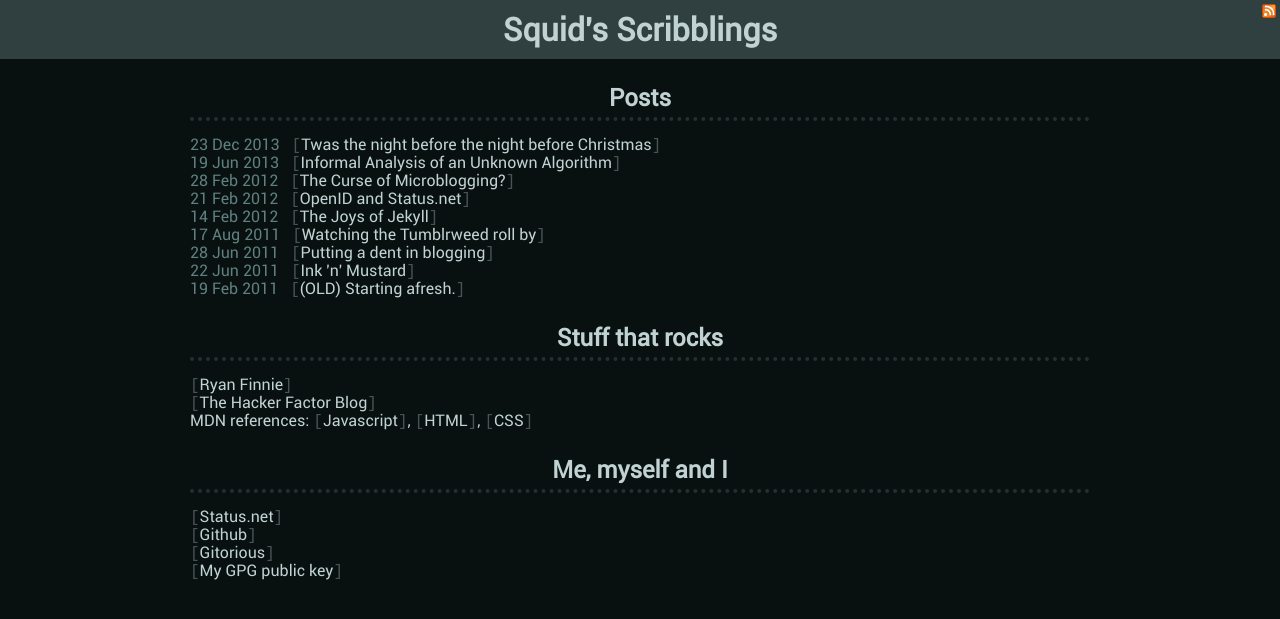
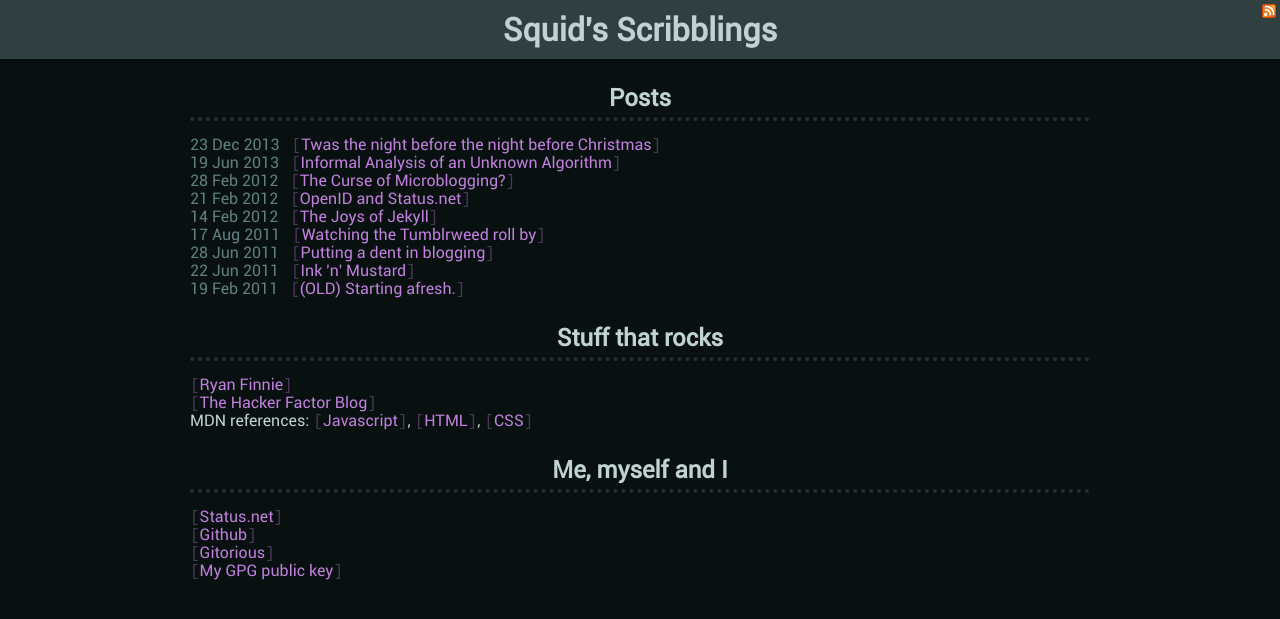
Before and after one commit to jesskay/psquid.net, a Jekyll site: the page built from index.html, in a window 1280 px wide. Shown: the top 619 px of the page. Built offline with Jekyll 4.4.1, drawn with Linux system fonts in a browser that asks for light colours.

Commit message:
Change link colours.

```diff
--- a/css/clean_ink.css
+++ b/css/clean_ink.css
@@ -74,11 +74,11 @@ a:hover h1, a:hover h2 {
 
 a {
   text-decoration: none;
-  color: rgb(192, 210, 210);
+  color: rgb(192, 128, 220);
 }
 
 a:visited {
-  color: rgb(128, 192, 220);
+  color: rgb(144, 80, 160);
 }
 
 h1 {
```
